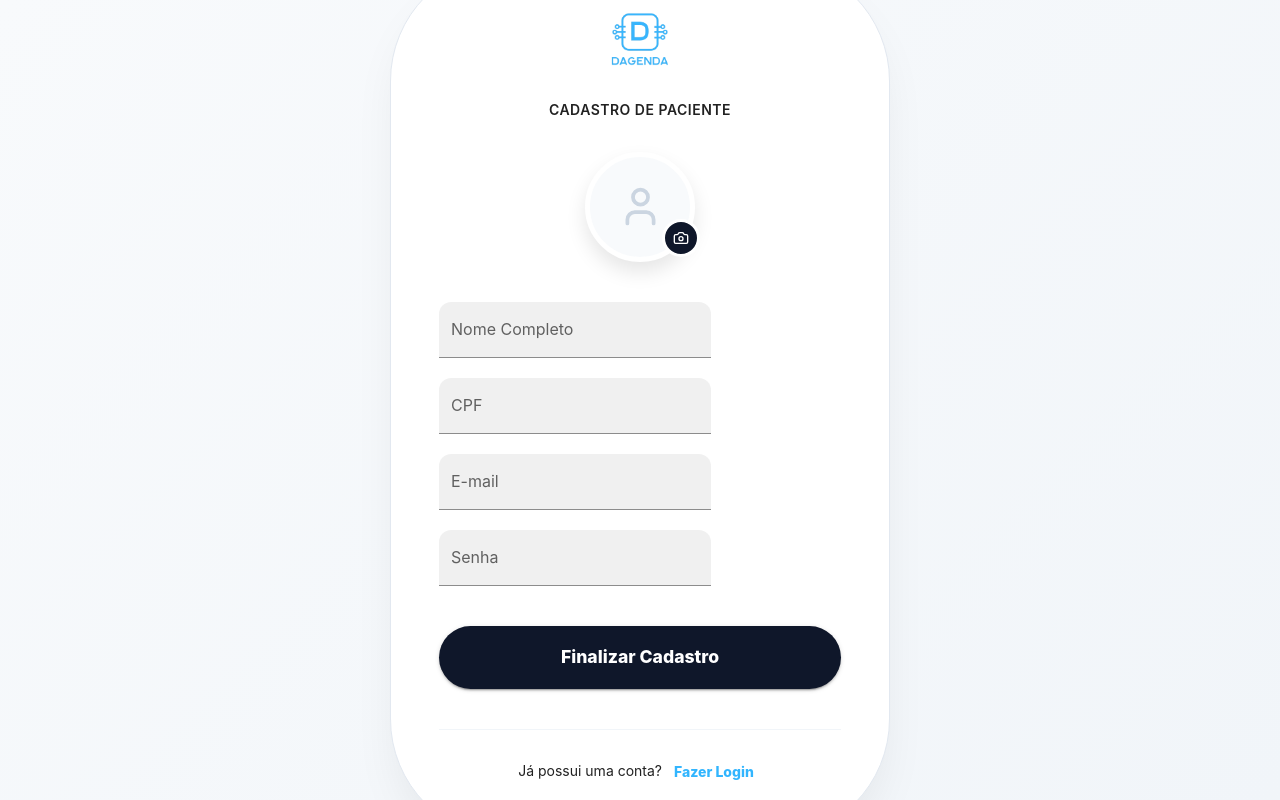
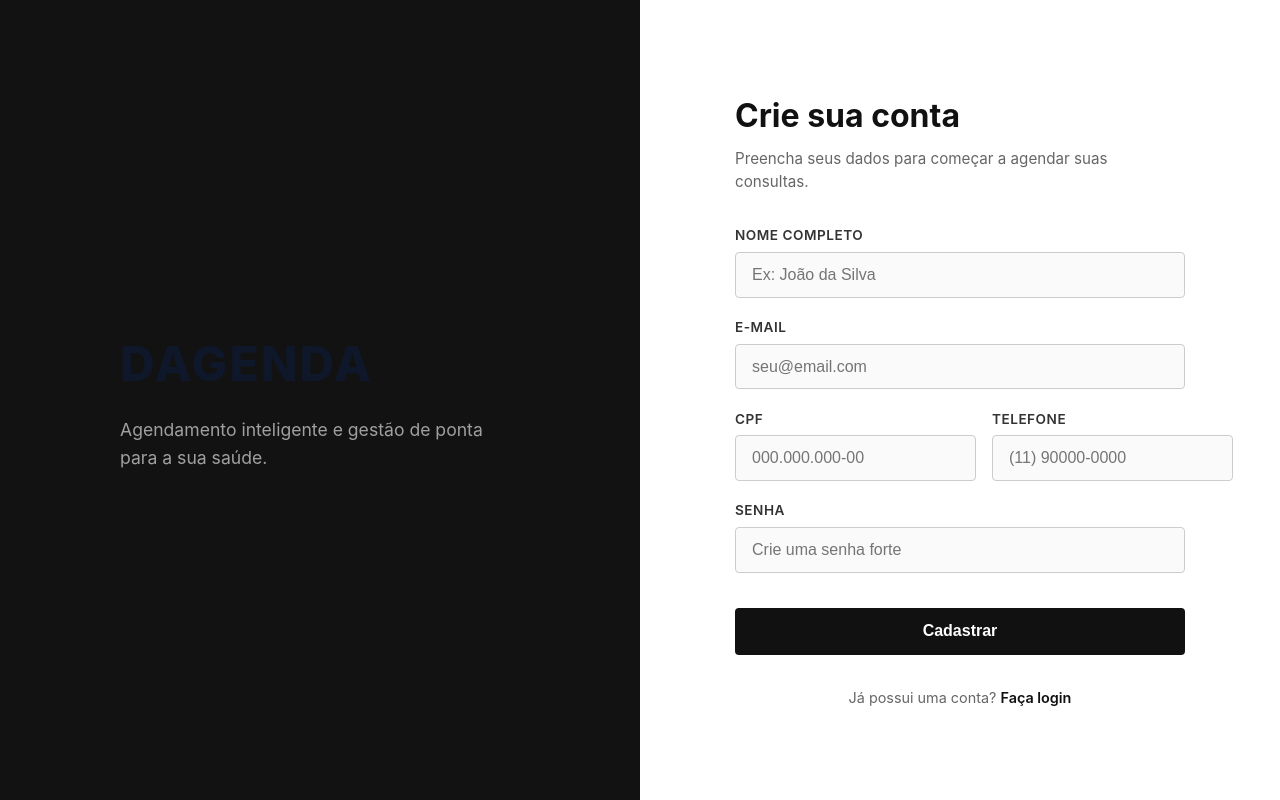
Before and after one commit to Otavio-Fadini/DAgenda_V2, a React app in the folder frontend/: page /cadastro/paciente in a window 1280 px wide. Built offline with nearby package versions, Linux system fonts and the light colour scheme; the HTML template or start-up script is replaced by a standard one.

Commit message:
Tela nova da Cadastro de Paciente

```diff
--- /dev/null
+++ b/frontend/src/pages/Cadastro/Cadastro.css
@@ -0,0 +1,160 @@
+/* Reset básico para a tela */
+.cadastro-container {
+    display: flex;
+    min-height: 100vh;
+    font-family: 'Inter', 'Segoe UI', Tahoma, Geneva, Verdana, sans-serif;
+    background-color: #ffffff;
+    color: #1a1a1a;
+}
+
+/* Lado do Banner */
+.cadastro-banner {
+    flex: 1;
+    background-color: #121212; /* Preto industrial */
+    color: #ffffff;
+    display: flex;
+    align-items: center;
+    justify-content: center;
+    padding: 2rem;
+    position: relative;
+}
+
+.banner-content h1 {
+    font-size: 3rem;
+    letter-spacing: 2px;
+    margin-bottom: 1rem;
+    font-weight: 800;
+}
+
+.banner-content p {
+    font-size: 1.1rem;
+    color: #a0a0a0;
+    max-width: 400px;
+    line-height: 1.6;
+}
+
+/* Esconde o banner em telas de celular */
+@media (max-width: 768px) {
+    .cadastro-banner {
+        display: none;
+    }
+}
+
+/* Lado do Formulário */
+.cadastro-form-section {
+    flex: 1;
+    display: flex;
+    align-items: center;
+    justify-content: center;
+    padding: 2rem;
+}
+
+.form-wrapper {
+    width: 100%;
+    max-width: 450px;
+}
+
+.form-wrapper h2 {
+    font-size: 2rem;
+    margin-bottom: 0.5rem;
+    color: #111;
+}
+
+.subtitle {
+    color: #666;
+    margin-bottom: 2rem;
+    font-size: 0.95rem;
+}
+
+/* Estilização dos Inputs */
+.form-moderno {
+    display: flex;
+    flex-direction: column;
+    gap: 1.2rem;
+}
+
+.input-row {
+    display: flex;
+    gap: 1rem;
+}
+
+.input-row .input-group {
+    flex: 1;
+}
+
+.input-group {
+    display: flex;
+    flex-direction: column;
+    text-align: left;
+}
+
+.input-group label {
+    font-size: 0.85rem;
+    font-weight: 600;
+    margin-bottom: 0.4rem;
+    color: #333;
+    text-transform: uppercase;
+    letter-spacing: 0.5px;
+}
+
+.input-group input {
+    padding: 0.8rem 1rem;
+    font-size: 1rem;
+    border: 1px solid #ccc;
+    border-radius: 4px; /* Bordas levemente quadradas */
+    background-color: #fafafa;
+    transition: all 0.2s ease;
+    outline: none;
+}
+
+.input-group input:focus {
+    border-color: #111;
+    background-color: #fff;
+    box-shadow: 0 0 0 3px rgba(0, 0, 0, 0.05);
+}
+
+/* Botão Moderno */
+.btn-primario {
+    margin-top: 1rem;
+    padding: 0.9rem;
+    font-size: 1rem;
+    font-weight: 600;
+    color: #fff;
+    background-color: #111;
+    border: none;
+    border-radius: 4px;
+    cursor: pointer;
+    transition: background-color 0.2s ease;
+}
+
+.btn-primario:hover {
+    background-color: #333;
+}
+
+/* Alertas e Rodapé */
+.alerta-erro {
+    background-color: #fee2e2;
+    color: #991b1b;
+    padding: 0.8rem;
+    border-radius: 4px;
+    margin-bottom: 1.5rem;
+    font-size: 0.9rem;
+    border-left: 4px solid #dc2626;
+}
+
+.form-footer {
+    margin-top: 2rem;
+    text-align: center;
+    font-size: 0.9rem;
+    color: #666;
+}
+
+.link-destaque {
+    color: #111;
+    font-weight: 600;
+    text-decoration: none;
+}
+
+.link-destaque:hover {
+    text-decoration: underline;
+}
--- a/frontend/src/pages/Cadastro/CadastroPaciente.jsx
+++ b/frontend/src/pages/Cadastro/CadastroPaciente.jsx
@@ -1,108 +1,89 @@
 import React, { useState } from 'react';
-import { Box, TextField, Button, Typography, Paper, Grid, InputAdornment, Avatar, IconButton } from '@mui/material';
-import { User, Mail, Lock, CreditCard, Camera } from 'lucide-react';
-import axios from 'axios';
-import { useNavigate } from 'react-router-dom';
-import logo from '../../assets/logo.png';
+import { useNavigate, Link } from 'react-router-dom';
+import api from '../services/api';
+import './Cadastro.css'; // Vamos criar este arquivo abaixo
 
-const CadastroPaciente = () => {
-    const [formData, setFormData] = useState({ nome: '', cpf: '', email: '', senha: '', foto: null });
-    const [preview, setPreview] = useState(null);
+function CadastroPaciente() {
+    const [formData, setFormData] = useState({
+        nome: '',
+        email: '',
+        senha: '',
+        cpf: '',
+        telefone: ''
+    });
+    const [erro, setErro] = useState('');
     const navigate = useNavigate();
 
-    const handleImageChange = (e) => {
-        const file = e.target.files[0];
-        if (file) {
-            setFormData({ ...formData, foto: file });
-            setPreview(URL.createObjectURL(file));
-        }
+    const handleChange = (e) => {
+        setFormData({ ...formData, [e.target.name]: e.target.value });
     };
 
     const handleSubmit = async (e) => {
         e.preventDefault();
         try {
-            // CORREÇÃO: Rota alterada para cadastro-paciente e apontando para o servidor real na AWS
-            const response = await axios.post('https://dagenda.com.br/api/auth/cadastro-paciente', formData);
-
-            if (response.status === 201) {
-                alert("Paciente cadastrado com sucesso!");
-                navigate('/login');
-            }
+            await api.post('/auth/cadastro-paciente', formData);
+            alert('Cadastro realizado com sucesso!');
+            navigate('/login');
         } catch (err) {
-            console.error(err);
-            alert(err.response?.data?.message || "Erro ao realizar cadastro do paciente.");
+            setErro(err.response?.data?.error || 'Erro ao realizar cadastro.');
         }
     };
 
     return (
-        <Box sx={{
-            minHeight: '100vh', display: 'flex', alignItems: 'center', justifyContent: 'center',
-            background: 'linear-gradient(135deg, #f8fafc 0%, #f1f5f9 100%)', p: 2
-        }}>
-            <Paper elevation={0} sx={{
-                p: { xs: 4, md: 6 }, borderRadius: 10, maxWidth: 500, width: '100%',
-                border: '1px solid #e2e8f0', textAlign: 'center',
-                boxShadow: '0 25px 50px -12px rgba(0, 0, 0, 0.08)'
-            }}>
-                <Box sx={{ mb: 3 }}>
-                    <img src={logo} alt="DAGENDA" style={{ height: '60px', objectFit: 'contain' }} />
-                </Box>
-                <Typography variant="body2" color="text.secondary" sx={{ mb: 4, fontWeight: 600, letterSpacing: '0.5px', textTransform: 'uppercase' }}>
-                    Cadastro de Paciente
-                </Typography>
+        <div className="cadastro-container">
+            {/* Lado Esquerdo - Branding (Fundo escuro/Industrial) */}
+            <div className="cadastro-banner">
+                <div className="banner-content">
+                    <h1>DAGENDA</h1>
+                    <p>Agendamento inteligente e gestão de ponta para a sua saúde.</p>
+                </div>
+            </div>
 
-                <form onSubmit={handleSubmit}>
-                    <Box sx={{ display: 'flex', justifyContent: 'center', mb: 5, position: 'relative' }}>
-                        <Avatar src={preview} sx={{
-                            width: 110, height: 110, border: '5px solid #fff',
-                            boxShadow: '0 10px 20px rgba(0,0,0,0.1)', bgcolor: '#f8fafc'
-                        }}>
-                            <User size={45} color="#cbd5e1" />
-                        </Avatar>
-                        <input accept="image/*" type="file" id="foto-paciente" style={{ display: 'none' }} onChange={handleImageChange} />
-                        <label htmlFor="foto-paciente">
-                            <IconButton component="span" sx={{
-                                position: 'absolute', bottom: 5, right: '35%',
-                                bgcolor: '#0f172a', color: 'white', border: '3px solid #fff',
-                                '&:hover': { bgcolor: '#32B5FE' }
-                            }}>
-                                <Camera size={16} />
-                            </IconButton>
-                        </label>
-                    </Box>
+            {/* Lado Direito - Formulário (Fundo claro/Minimalista) */}
+            <div className="cadastro-form-section">
+                <div className="form-wrapper">
+                    <h2>Crie sua conta</h2>
+                    <p className="subtitle">Preencha seus dados para começar a agendar suas consultas.</p>
 
-                    <Grid container spacing={2.5}>
-                        <Grid item xs={12}>
-                            <TextField fullWidth label="Nome Completo" variant="filled" InputProps={{ disableUnderline: true, startAdornment: <InputAdornment position="start"><User size={18} color="#64748b"/></InputAdornment>, sx: { borderRadius: 3, bgcolor: '#f1f5f9' } }} onChange={(e) => setFormData({...formData, nome: e.target.value})} />
-                        </Grid>
-                        <Grid item xs={12}>
-                            <TextField fullWidth label="CPF" variant="filled" InputProps={{ disableUnderline: true, startAdornment: <InputAdornment position="start"><CreditCard size={18} color="#64748b"/></InputAdornment>, sx: { borderRadius: 3, bgcolor: '#f1f5f9' } }} onChange={(e) => setFormData({...formData, cpf: e.target.value})} />
-                        </Grid>
-                        <Grid item xs={12}>
-                            <TextField fullWidth label="E-mail" variant="filled" InputProps={{ disableUnderline: true, startAdornment: <InputAdornment position="start"><Mail size={18} color="#64748b"/></InputAdornment>, sx: { borderRadius: 3, bgcolor: '#f1f5f9' } }} onChange={(e) => setFormData({...formData, email: e.target.value})} />
-                        </Grid>
-                        <Grid item xs={12}>
-                            <TextField fullWidth label="Senha" type="password" variant="filled" InputProps={{ disableUnderline: true, startAdornment: <InputAdornment position="start"><Lock size={18} color="#64748b"/></InputAdornment>, sx: { borderRadius: 3, bgcolor: '#f1f5f9' } }} onChange={(e) => setFormData({...formData, senha: e.target.value})} />
-                        </Grid>
-                    </Grid>
+                    {erro && <div className="alerta-erro">{erro}</div>}
 
-                    <Button fullWidth variant="contained" type="submit" size="large" sx={{
-                        mt: 5, borderRadius: 4, fontWeight: 800, py: 2,
-                        bgcolor: '#0f172a', textTransform: 'none', fontSize: '1.1rem', color: '#FFFFFF',
-                        '&:hover': { bgcolor: '#32B5FE' }
-                    }}>
-                        Finalizar Cadastro
-                    </Button>
-                </form>
+                    <form onSubmit={handleSubmit} className="form-moderno">
+                        <div className="input-group">
+                            <label htmlFor="nome">Nome Completo</label>
+                            <input type="text" id="nome" name="nome" value={formData.nome} onChange={handleChange} required placeholder="Ex: João da Silva" />
+                        </div>
 
-                <Box sx={{ mt: 5, pt: 3, borderTop: '1px solid #f1f5f9' }}>
-                    <Typography variant="body2" color="text.secondary" fontWeight={500}>
-                        Já possui uma conta? <Button onClick={() => navigate('/')} sx={{ fontWeight: 800, textTransform: 'none', color: '#32B5FE' }}>Fazer Login</Button>
-                    </Typography>
-                </Box>
-            </Paper>
-        </Box>
+                        <div className="input-group">
+                            <label htmlFor="email">E-mail</label>
+                            <input type="email" id="email" name="email" value={formData.email} onChange={handleChange} required placeholder="seu@email.com" />
+                        </div>
+
+                        <div className="input-row">
+                            <div className="input-group">
+                                <label htmlFor="cpf">CPF</label>
+                                <input type="text" id="cpf" name="cpf" value={formData.cpf} onChange={handleChange} required placeholder="000.000.000-00" />
+                            </div>
+                            <div className="input-group">
+                                <label htmlFor="telefone">Telefone</label>
+                                <input type="text" id="telefone" name="telefone" value={formData.telefone} onChange={handleChange} required placeholder="(11) 90000-0000" />
+                            </div>
+                        </div>
+
+                        <div className="input-group">
+                            <label htmlFor="senha">Senha</label>
+                            <input type="password" id="senha" name="senha" value={formData.senha} onChange={handleChange} required placeholder="Crie uma senha forte" />
+                        </div>
+
+                        <button type="submit" className="btn-primario">Cadastrar</button>
+                    </form>
+
+                    <div className="form-footer">
+                        <p>Já possui uma conta? <Link to="/login" className="link-destaque">Faça login</Link></p>
+                    </div>
+                </div>
+            </div>
+        </div>
     );
-};
+}
 
 export default CadastroPaciente;
```
